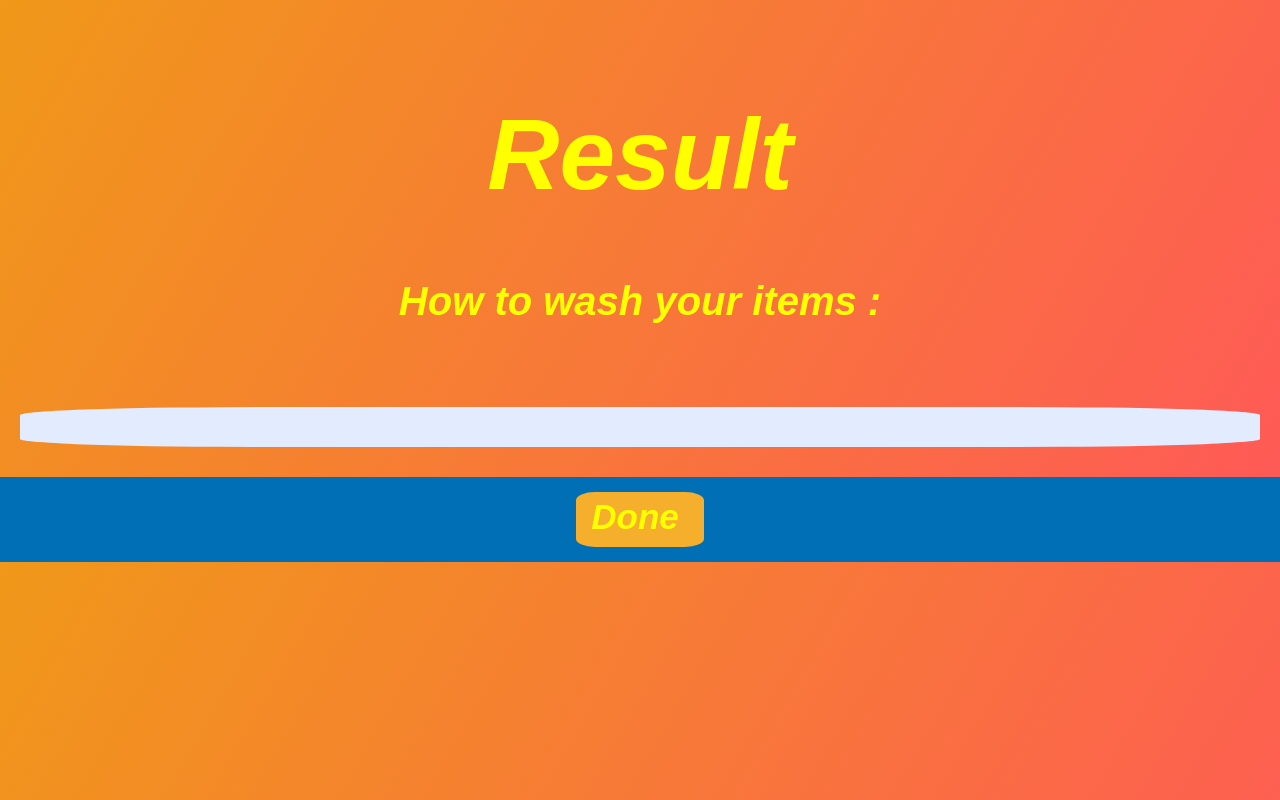
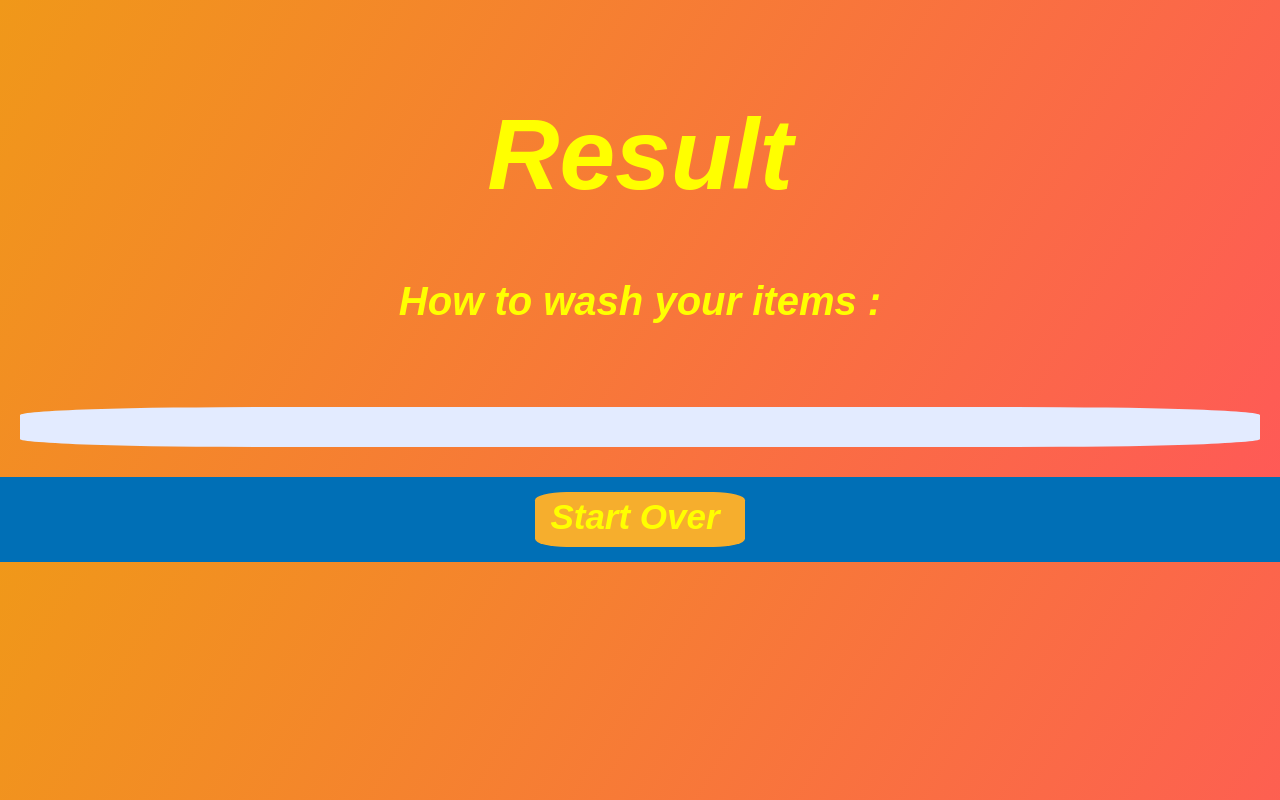
Before and after one commit to ggamsang812/2019_OSU_PG_Detergent_Recommandation, a website: page result.html in a window 1280 px wide. Drawn offline with Linux system fonts and the light colour scheme.

Commit message:
Update result.html

```diff
--- a/result.html
+++ b/result.html
@@ -22,7 +22,7 @@ class="animated fadeIn delay-0.84s">
 
   <nav>
     <div class="buttons">
-      <a href="/index.html" onclick="reset()"> Done </a>
+      <a href="/index.html" onclick="reset()"> Start Over </a>
     </div>
   </nav>
 
```
